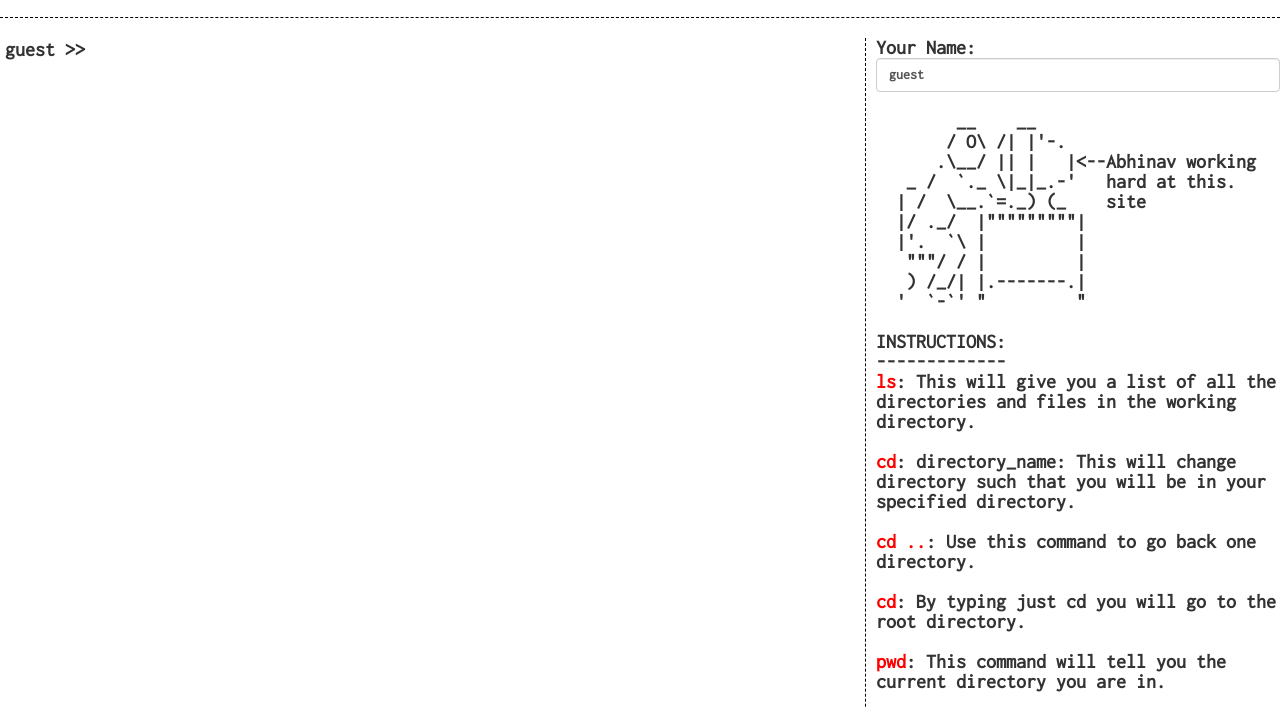
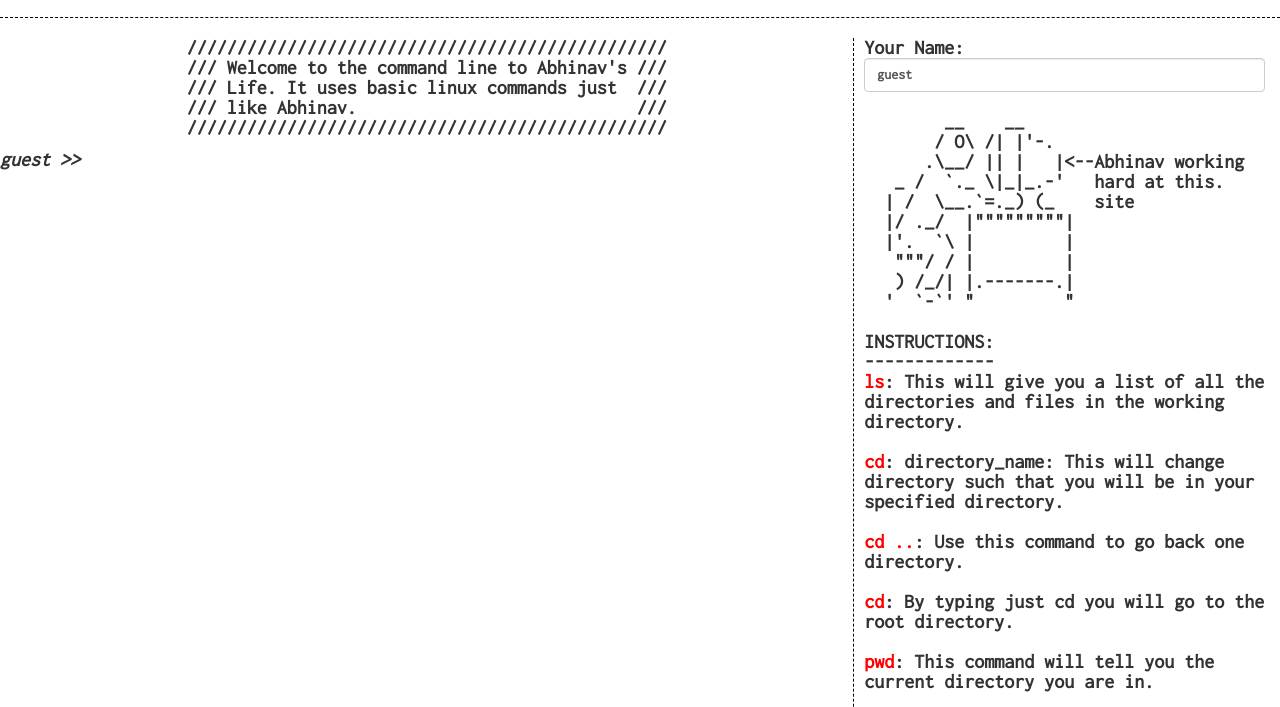
Before and after one commit to Havaldar/Havaldar.github.io, a plain HTML site: page index.html in a window 1280 px wide. Shown: the part 63-770 px from the top of the page. Drawn offline with nearby package versions, Linux system fonts and the light colour scheme.

Commit message:
added a bunch of stuff

```diff
--- a/index.html
+++ b/index.html
@@ -13,18 +13,25 @@
     <body ng-controller='MainCtrl'>
         <h1 style="text-align: center;">Abhinav Havaldar A.K.A. That Guy That Loves Chocolate Milk</h1>
         <hr>
-        <div class="row" style="padding-left: 1em;">
+        <div>
             <div class="col-md-8">
+                <div class="col-md-12" style="text-align: center;margin-bottom: 10px;">
+                    ////////////////////////////////////////////////<br>
+                    ///&nbsp;Welcome to the command line to Abhinav's&nbsp;///<br>
+                    ///&nbsp;Life. It uses basic linux commands just&nbsp;&nbsp;///<br>
+                    ///&nbsp;like Abhinav.&nbsp;&nbsp;&nbsp;&nbsp;&nbsp;&nbsp;&nbsp;&nbsp;&nbsp;&nbsp;&nbsp;&nbsp;&nbsp;&nbsp;&nbsp;&nbsp;&nbsp;&nbsp;&nbsp;&nbsp;&nbsp;&nbsp;&nbsp;&nbsp;&nbsp;&nbsp;&nbsp;&nbsp;///<br>
+                    ////////////////////////////////////////////////<br>
+                </div>
                 <div ng-bind-html='trust(commands)' class="row">
 
                 </div>
                 <div class="row">
                     <form ng-submit="enter_command(current_command)">
-                    {{guest}} >> <input ng-model='current_command'></input>
+                        <em width='15%'>{{guest}} >> </em> <input ng-model='current_command' width="85%"></input>
                     </form>
                 </div>
             </div>
-            <div class="col-md-4" style="display: block; margin: 0 auto;float: right;" id="me">
+            <div class="col-md-4" id="me">
                 Your Name:
                 <input type="name" class="form-control" id="name" placeholder="Your Name" ng-model='guest'><br>
                 &nbsp;&nbsp;&nbsp;&nbsp;&nbsp;&nbsp;&nbsp;&nbsp;__&nbsp;&nbsp;&nbsp;&nbsp;__<br>
@@ -56,12 +63,12 @@
         <script src="https://ajax.googleapis.com/ajax/libs/angularjs/1.5.0-rc.0/angular.js"></script>
         <script type="text/javascript" src="js/main.js"></script>
         <script type="text/javascript">
-            $('#me').click(function() {
+            window.setInterval(function() {
                 $('eye').html('-');
                 setTimeout(function(){
                     $('eye').html('O');
-                }, 300);
-            });
+                }, 200);
+            }, 4500)
         </script>
     </body>
 </html>
```
